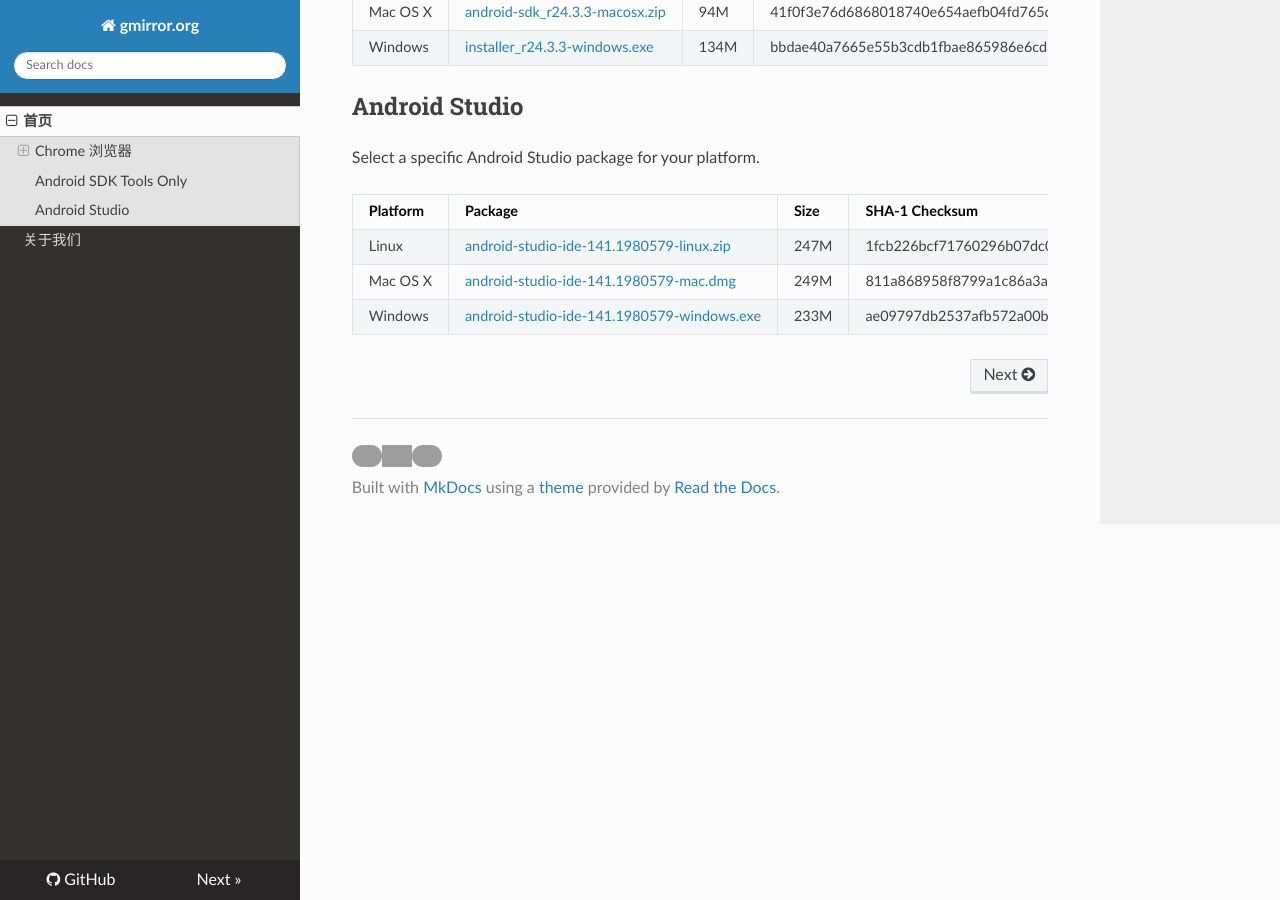
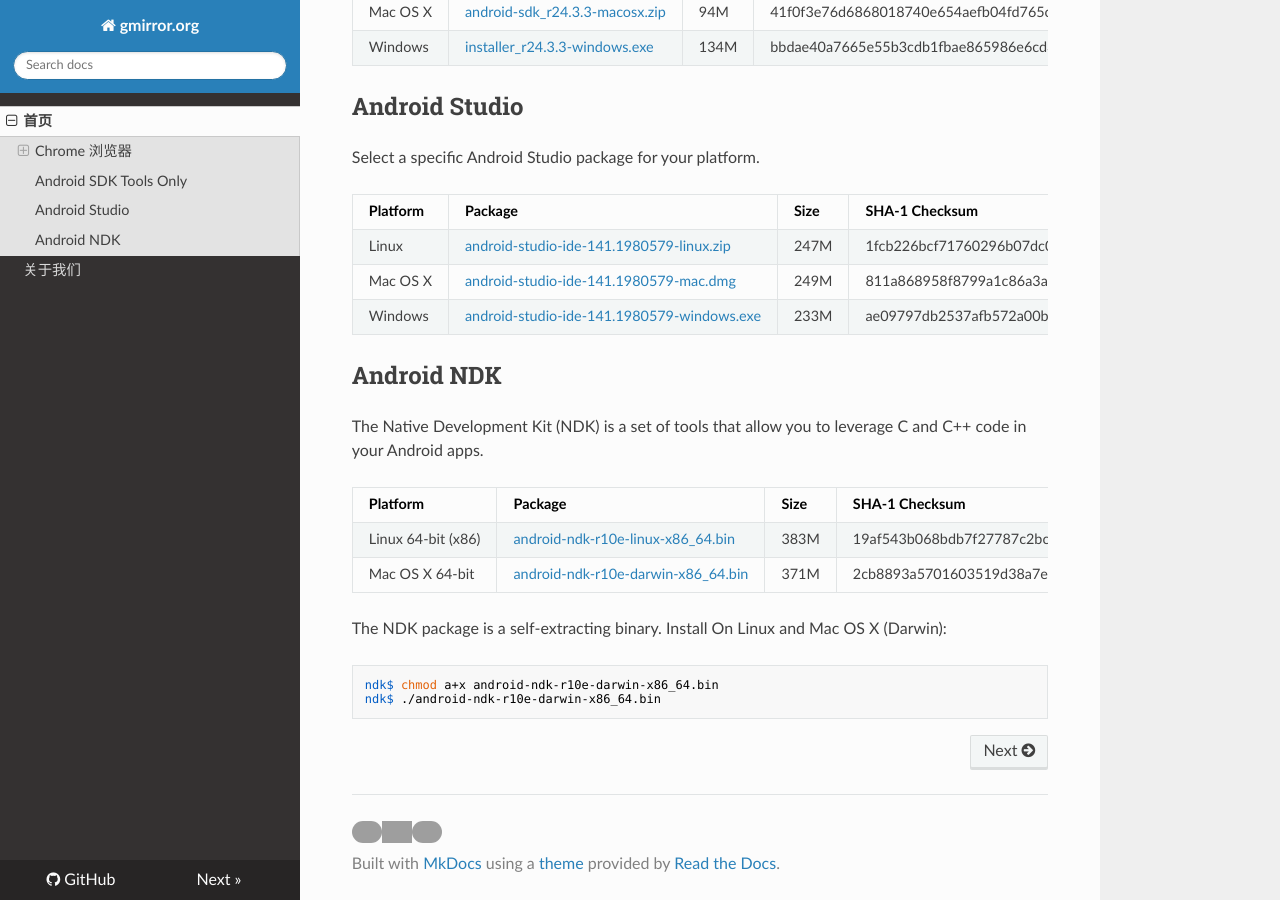
Before and after one commit to sinkcup/gmirror-portal, an MkDocs documentation site: the page built from docs/index.md, in a window 1280 px wide and 900 px high, scrolled down 853 px. Built offline with MkDocs 1.6.1, drawn with Linux system fonts in a browser that asks for light colours; nearby versions of some CDN libraries; old or Windows-style settings are respelled for this version of MkDocs; grey boxes are pictures that could not be loaded.

Commit message:
new: add android NDK

````diff
--- a/docs/index.md
+++ b/docs/index.md
@@ -39,3 +39,19 @@ Platform | Package | Size | SHA-1 Checksum
 Linux    | [android-studio-ide-141.1980579-linux.zip](http://7xjxoo.dl1.z0.glb.clouddn.com/dl/android/studio/ide-zips/1.2.2.0/android-studio-ide-141.1980579-linux.zip) | 247M | 1fcb226bcf71760296b07dc0db74216563ce83f7
 Mac OS X | [android-studio-ide-141.1980579-mac.dmg](http://7xjxoo.dl1.z0.glb.clouddn.com/dl/android/studio/install/1.2.2.0/android-studio-ide-141.1980579-mac.dmg) | 249M | 811a868958f8799a1c86a3acfab0fc5dc8de2f41
 Windows  | [android-studio-ide-141.1980579-windows.exe](http://7xjxoo.dl1.z0.glb.clouddn.com/dl/android/studio/install/1.2.2.0/android-studio-ide-141.1980579-windows.exe) | 233M | ae09797db2537afb572a00b7eacc292bb66d539e
+
+## Android NDK
+
+The Native Development Kit (NDK) is a set of tools that allow you to leverage C and C++ code in your Android apps.
+
+Platform | Package | Size | SHA-1 Checksum
+---------|---------|------|---------------
+Linux 64-bit (x86) | [android-ndk-r10e-linux-x86_64.bin](http://7xjxoo.dl1.z0.glb.clouddn.com/android/ndk/android-ndk-r10e-linux-x86_64.bin) | 383M | 19af543b068bdb7f27787c2bc69aba7f
+Mac OS X 64-bit | [android-ndk-r10e-darwin-x86_64.bin](http://7xjxoo.dl1.z0.glb.clouddn.com/android/ndk/android-ndk-r10e-darwin-x86_64.bin) | 371M | 2cb8893a5701603519d38a7e04c50e81
+
+The NDK package is a self-extracting binary. Install On Linux and Mac OS X (Darwin):
+
+```
+ndk$ chmod a+x android-ndk-r10e-darwin-x86_64.bin
+ndk$ ./android-ndk-r10e-darwin-x86_64.bin
+```
````
